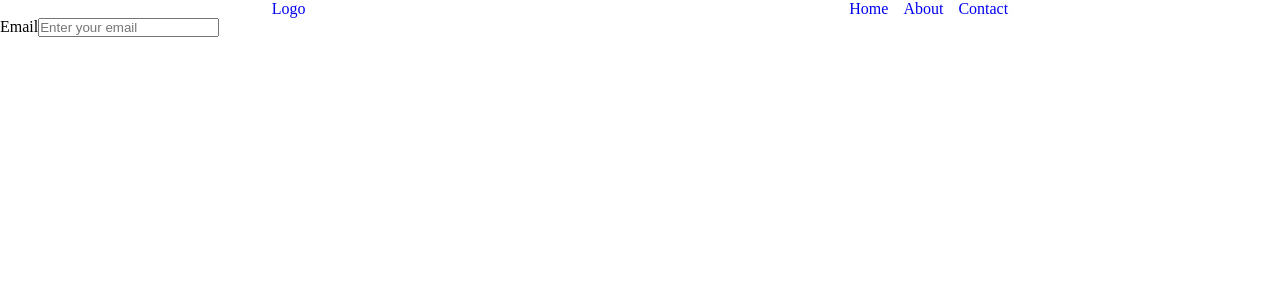
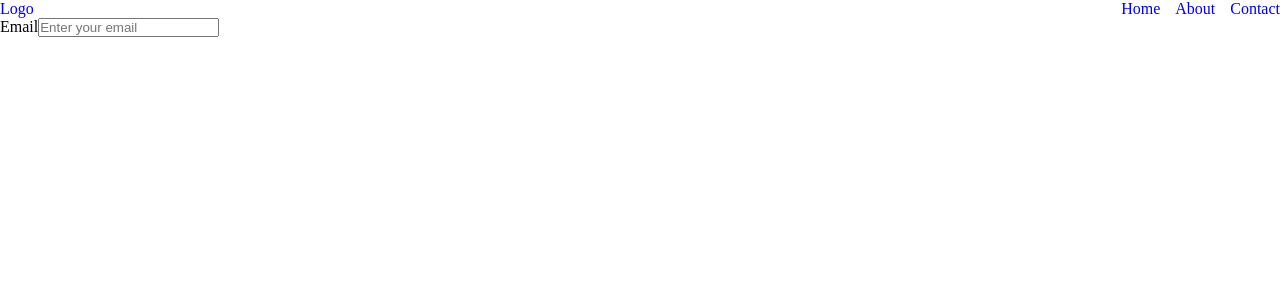
Before and after one commit to HaithamAbuDraz/react-course, a React (Vite) app: page / in a window 1280 px wide. Shown: the top 300 px of the page. Built offline with nearby package versions, Linux system fonts and the light colour scheme.

Commit message:
Migrate Header component from regular CSS to CSS Modules

```diff
--- a/src/components/header/Header.jsx
+++ b/src/components/header/Header.jsx
@@ -1,9 +1,10 @@
 import Navbar from "./Navbar";
-import "./Header.css";
+// import "./Header.css";
+import styles from './Header.module.css';
 
 const Header = () => {
   return (
-    <header>
+    <header className={styles.header}>
       <a href='/'>Logo</a>
       <Navbar />
     </header>
```
